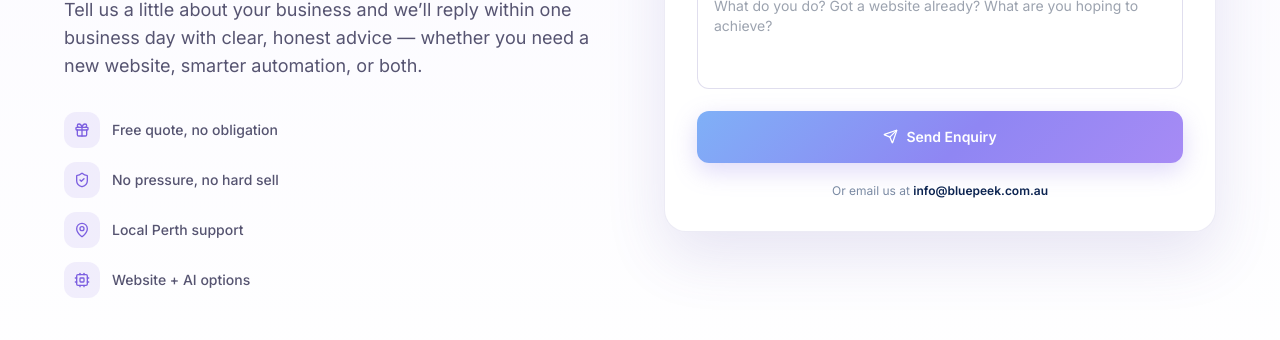
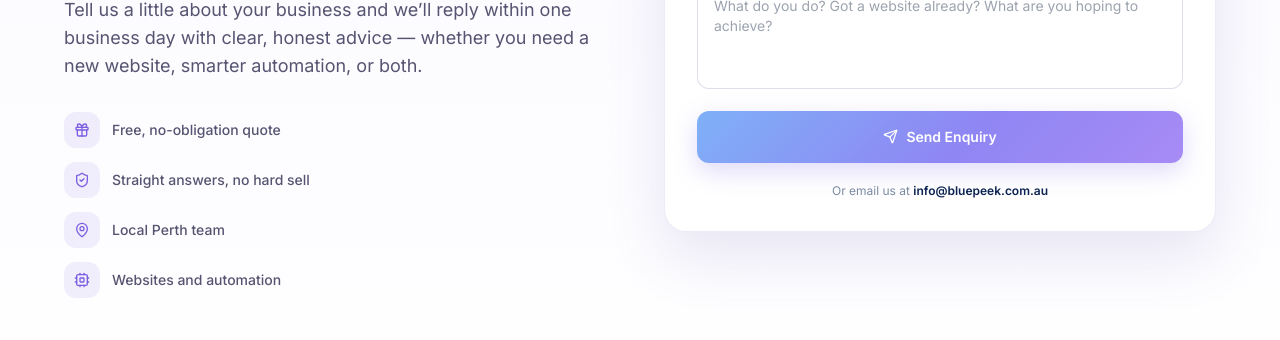
Before and after one commit to zachcolvillez-stack/bluepeek-website, a Next.js app: page / in a window 1280 px wide. Shown: the part 9280-9620 px from the top of the page. Built offline with nearby package versions, Linux system fonts and the light colour scheme.

Commit message:
auto-save: Contact.jsx

```diff
--- a/components/Contact.jsx
+++ b/components/Contact.jsx
@@ -7,10 +7,10 @@ const BLUEPEEK_ENDPOINT = 'https://bumjkwvaeqghjspowkrd.supabase.co/functions/v1
 const CONTACT_EMAIL = 'info@bluepeek.com.au'
 
 const TRUST = [
-  { icon: Gift,        label: 'Free quote, no obligation' },
-  { icon: ShieldCheck, label: 'No pressure, no hard sell' },
-  { icon: MapPin,      label: 'Local Perth support' },
-  { icon: Cpu,         label: 'Website + AI options' },
+  { icon: Gift,        label: 'Free, no-obligation quote' },
+  { icon: ShieldCheck, label: 'Straight answers, no hard sell' },
+  { icon: MapPin,      label: 'Local Perth team' },
+  { icon: Cpu,         label: 'Websites and automation' },
 ]
 
 export default function Contact() {
```
